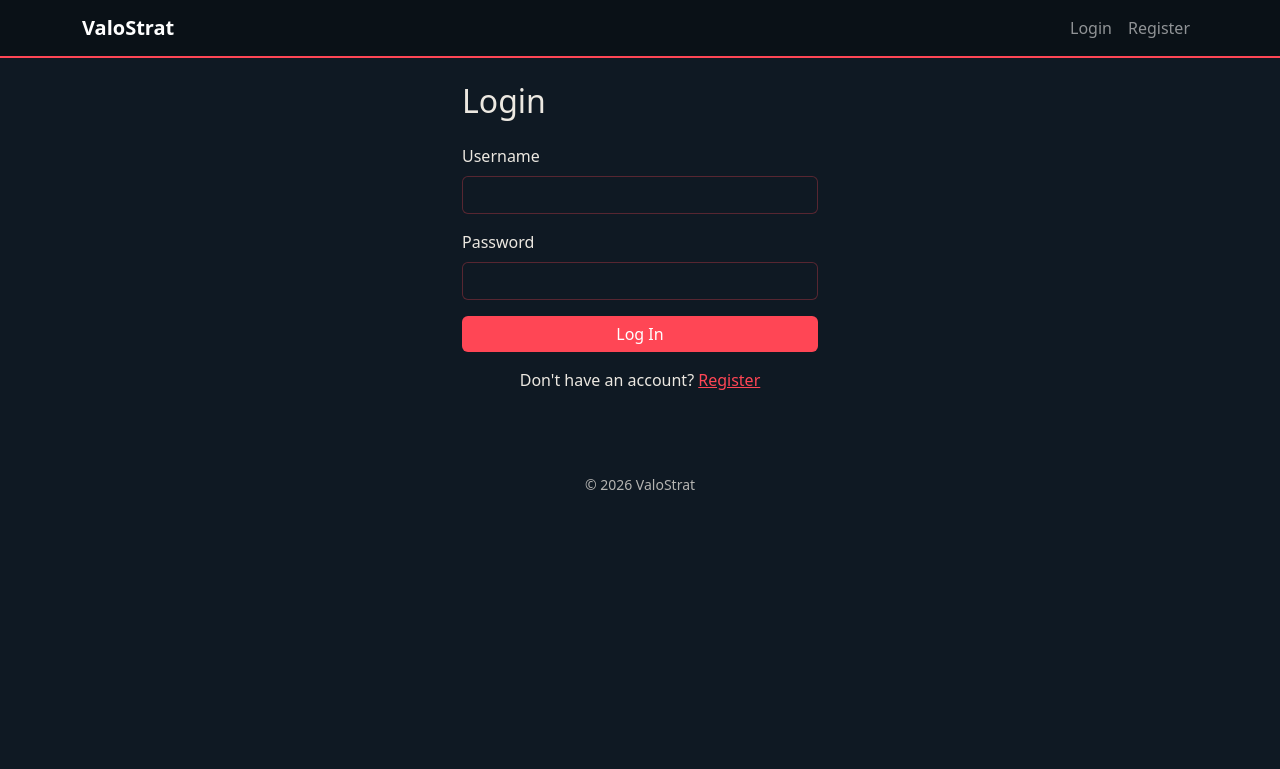
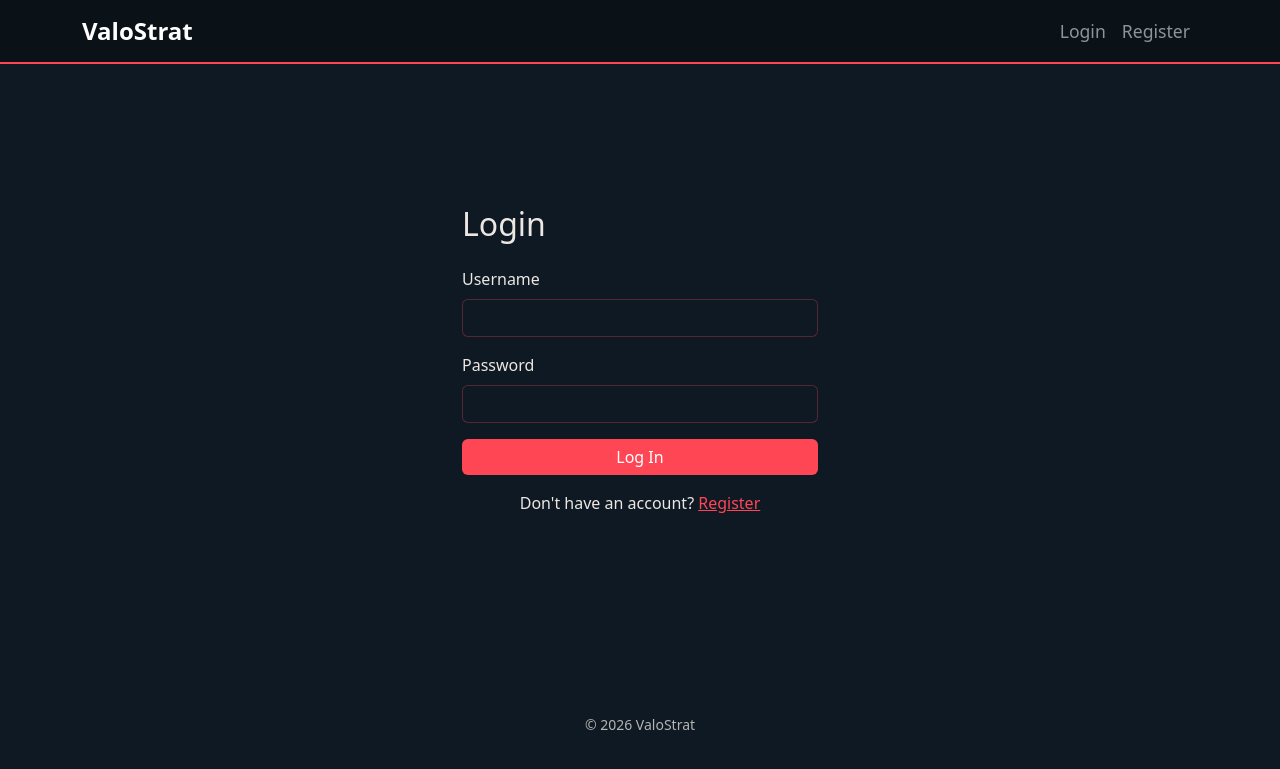
Before and after one commit to xtiannnnnnv/ValoStrat-Tejano-Christian-G5, a Django app: page /accounts/login/ in a window 1280 px wide. Shown: the top 769 px of the page. Run offline with Django 5.2, Linux system fonts and the light colour scheme.

Commit message:
Adjusted login and navbar spacing and size

```diff
--- a/templates/base.html
+++ b/templates/base.html
@@ -14,6 +14,8 @@
         }
         body { background-color: var(--vs-dark); color: var(--vs-light); }
         .navbar { background-color: #0a1117 !important; border-bottom: 2px solid var(--vs-red); }
+        .navbar-brand { font-size: 1.5rem; }
+        .nav-link, .nav-username { font-size: 1.1rem; }
         .btn-valo { background-color: var(--vs-red); color: white; border: none; }
         .btn-valo:hover { background-color: #e63e4d; color: white; }
         .btn-outline-valo { border: 1px solid var(--vs-red); color: var(--vs-red); }
--- a/templates/registration/login.html
+++ b/templates/registration/login.html
@@ -3,7 +3,7 @@
 {% block title %}Login — ValoStrat{% endblock %}
 
 {% block content %}
-<div class="row justify-content-center">
+<div class="row justify-content-center" style="min-height: 70vh; align-items: center;">
     <div class="col-md-4">
         <h2 class="mb-4">Login</h2>
 
--- a/templates/registration/register.html
+++ b/templates/registration/register.html
@@ -3,7 +3,7 @@
 {% block title %}Register — ValoStrat{% endblock %}
 
 {% block content %}
-<div class="row justify-content-center">
+<div class="row justify-content-center" style="min-height: 70vh; align-items: center;">
     <div class="col-md-5">
         <h2 class="mb-4">Create Account</h2>
 
```
